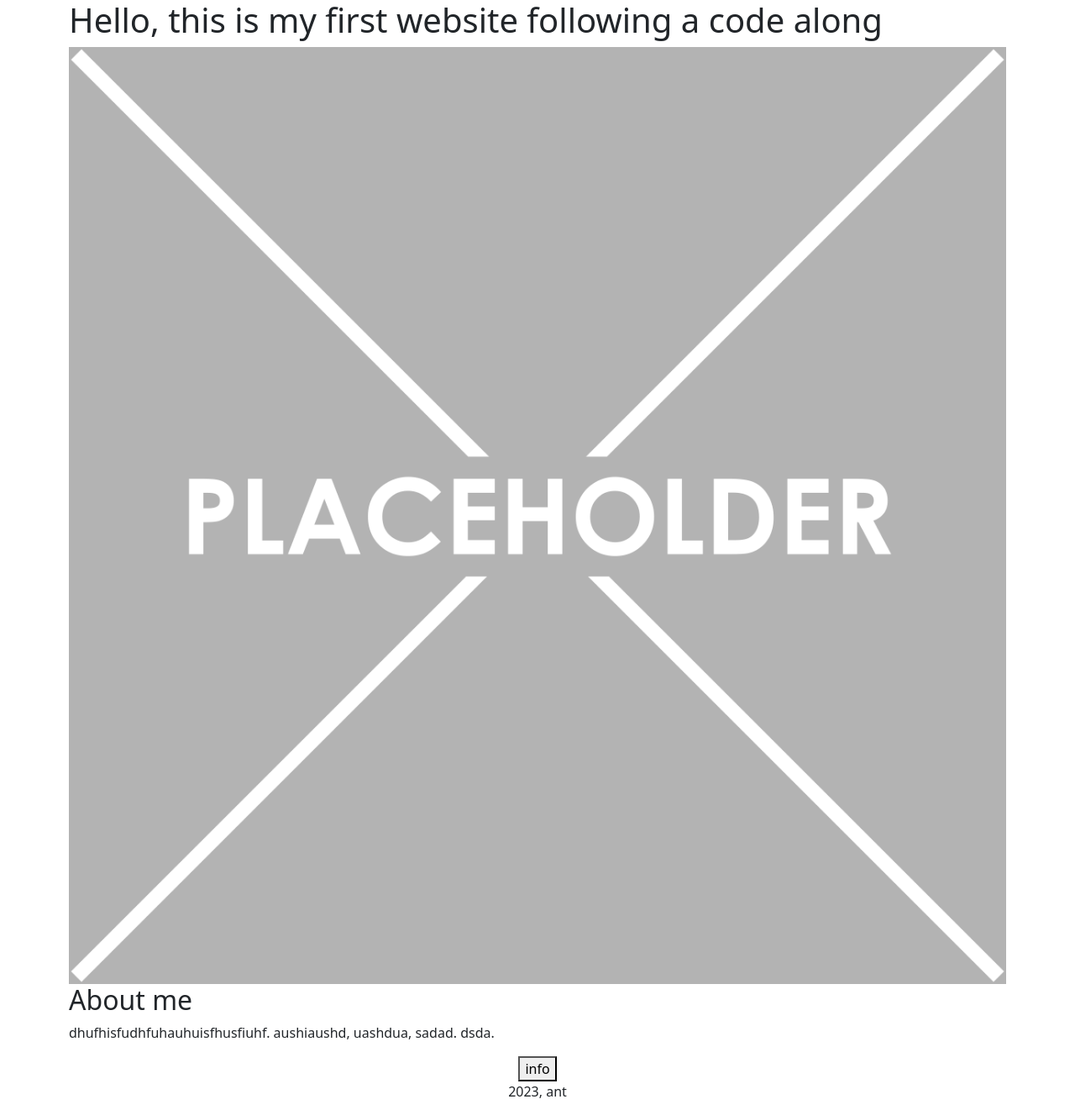
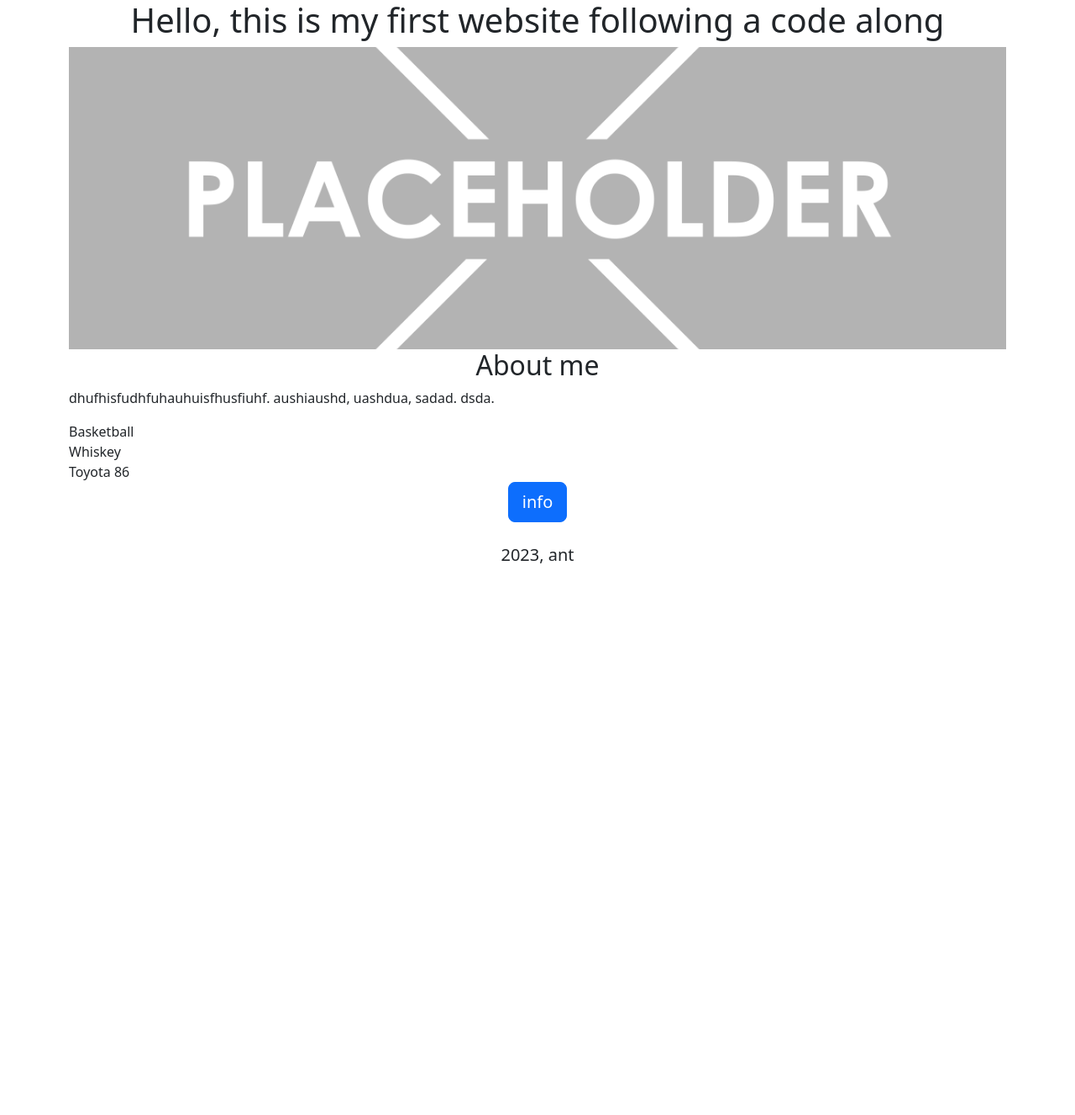
Before and after one commit to avlanty/avlanty-website, a Flask app: page / in a window 1280 px wide. Shown: the whole page at 84% size. After the commit the page ends 671 px from the top, so only its background shows below. Run offline with Flask 3, Linux system fonts and the light colour scheme.

Commit message:
dynamic data using templates

```diff
--- a/app.py
+++ b/app.py
@@ -2,9 +2,26 @@ from flask import Flask, render_template
 
 app = Flask(__name__)
 
+RNGINFO = [
+    {
+        'id':1,
+        'title': 'Basketball'
+    },
+    {
+        'id':2,
+        'title': 'Whiskey',
+        'type': 'Dog'
+    },
+    {
+        'id':3,
+        'title': 'Toyota 86',
+        'price': '$20,000'
+    }
+]
+
 @app.route("/")
 def hello_world():
-    return render_template('home.html')
+    return render_template('home.html', rnginfo=RNGINFO)
 
 if __name__ == "__main__":
     app.run(host='0.0.0.0', debug=True)
--- a/templates/home.html
+++ b/templates/home.html
@@ -5,16 +5,28 @@
         <meta charset="utf-8">
         <meta name="viewport" content="width=device-width, initial-scale=1">
         <link href="https://cdn.jsdelivr.net/npm/bootstrap@5.3.1/dist/css/bootstrap.min.css" rel="stylesheet" integrity="sha384-4bw+/aepP/YC94hEpVNVgiZdgIC5+VKNBQNGCHeKRQN+PtmoHDEXuppvnDJzQIu9" crossorigin="anonymous">
+            <style>
+                #placeholder {
+                    height: 360px;
+                    object-fit: cover;
+                    width: 100%;
+                }
+            </style>
     </head>
     <body>
         <div class="container">
-        <h1>Hello, this is my first website following a code along</h1>
+        <h1 class="text-center">Hello, this is my first website following a code along</h1>
         <img class="img-fluid" id="placeholder" src="http://127.0.0.1:5000/static/placeholder.png" height="320">
-        <h2>About me</h2>
+        <h2 class="text-center">About me</h2>
         <p class="bodytext">dhufhisfudhfuhauhuisfhusfiuhf. aushiaushd, uashdua, sadad. dsda.</p>
-        <div style="text-align: center;">
-        <button>info</button>
-        <p>2023, ant</p>
+        <div>
+            {% for rng in rnginfo %}
+            <div>{{rng['title']}}</div>
+            {% endfor %}
+        </div>
+        <div class="text-center">
+        <button class="btn btn-primary btn-lg">info</button>
+        <p class="lead mt-4">2023, ant</p>
         </div>
         </div>
     </body>
```
